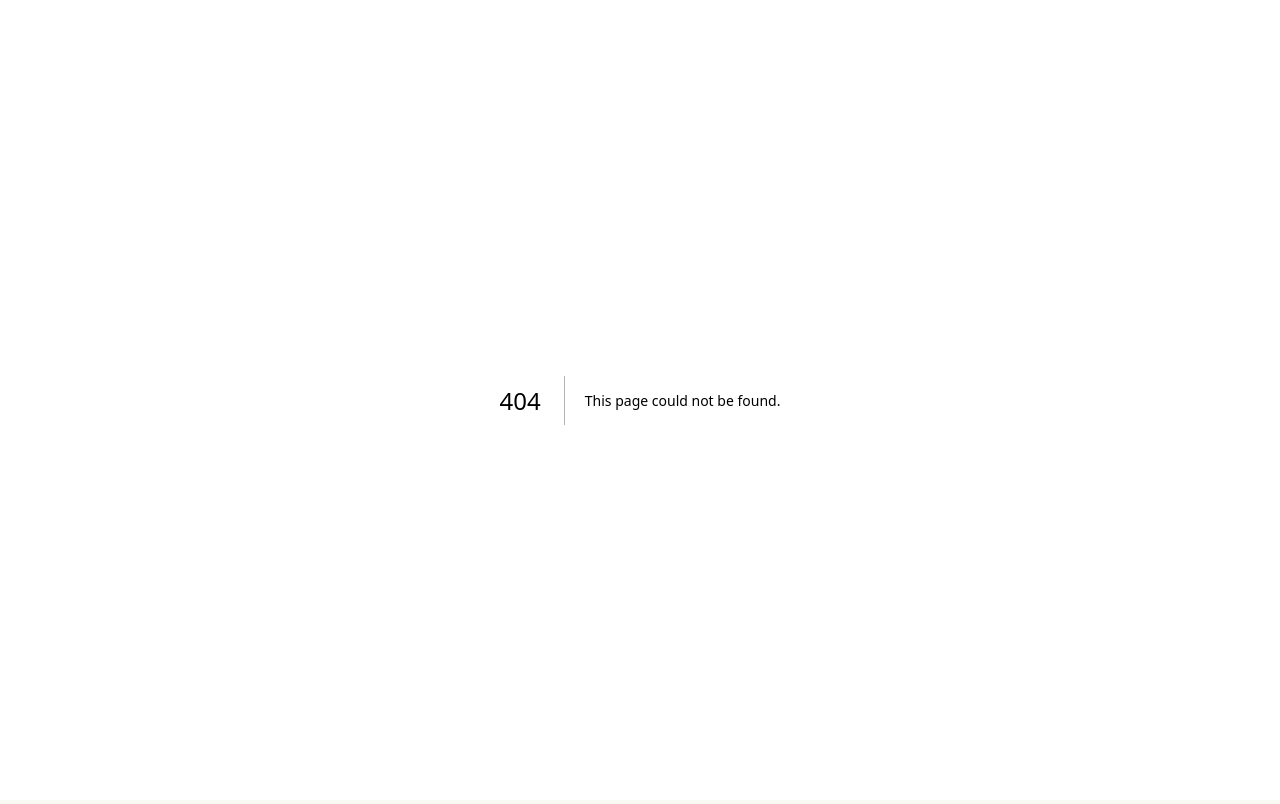
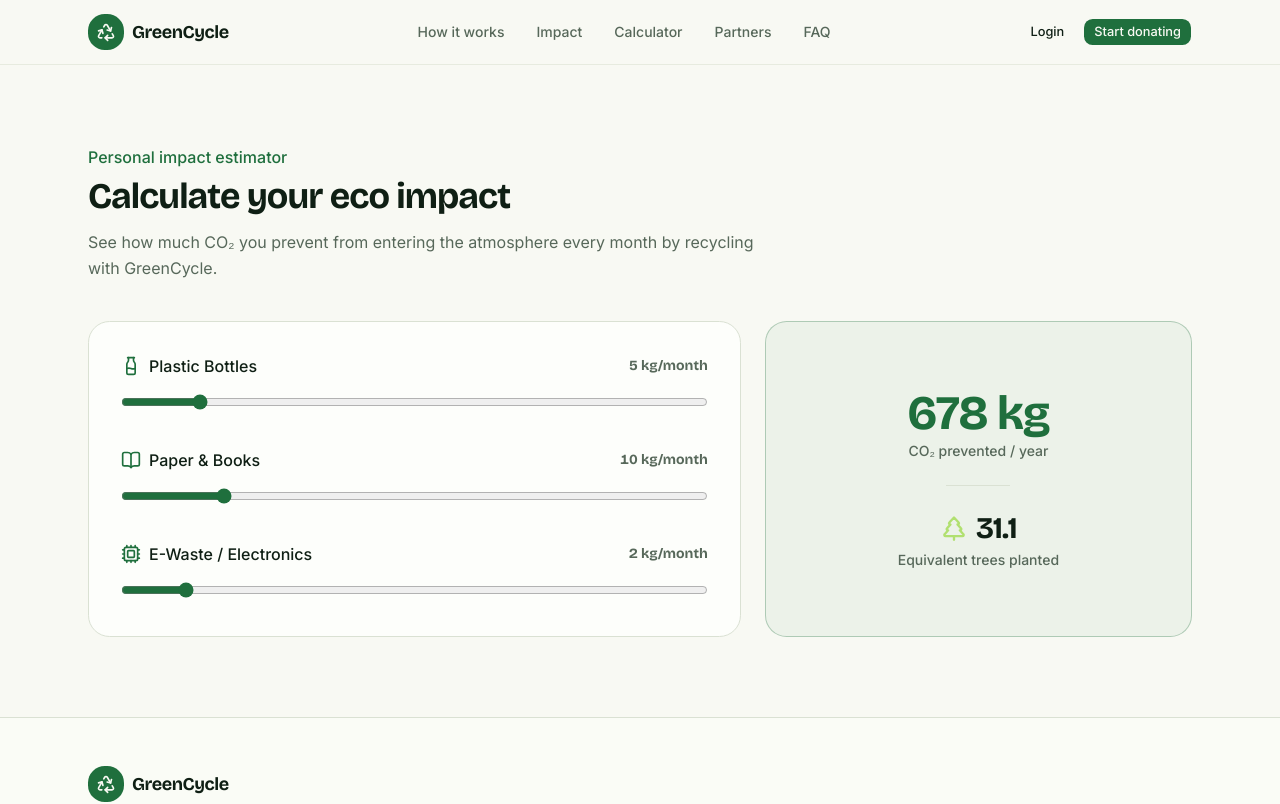
Before and after one commit to rithvikmaheshwarant-sys/greencycle-q2, a Next.js app: page /app/calculator in a window 1280 px wide. Before the commit this address had no page. Shown: the top 804 px of the page. Built offline with nearby package versions, Linux system fonts and the light colour scheme.

Commit message:
feat: add EcoCalculator page with header and footer
Introduced a new calculator page with necessary components.

Co-authored-by: rithvikmaheshwarant-sys <263111473+rithvikmaheshwarant-sys@users.noreply.github.com>

```diff
--- /dev/null
+++ b/app/app/calculator/page.tsx
@@ -0,0 +1,17 @@
+import { SiteHeader } from "@/components/site-header"
+import { EcoCalculator } from "@/components/eco-calculator"
+import { SiteFooter } from "@/components/site-footer"
+
+export default function CalculatorPage() {
+  return (
+    <>
+      <SiteHeader />
+
+      <main>
+        <EcoCalculator />
+      </main>
+
+      <SiteFooter />
+    </>
+  )
+}
```
